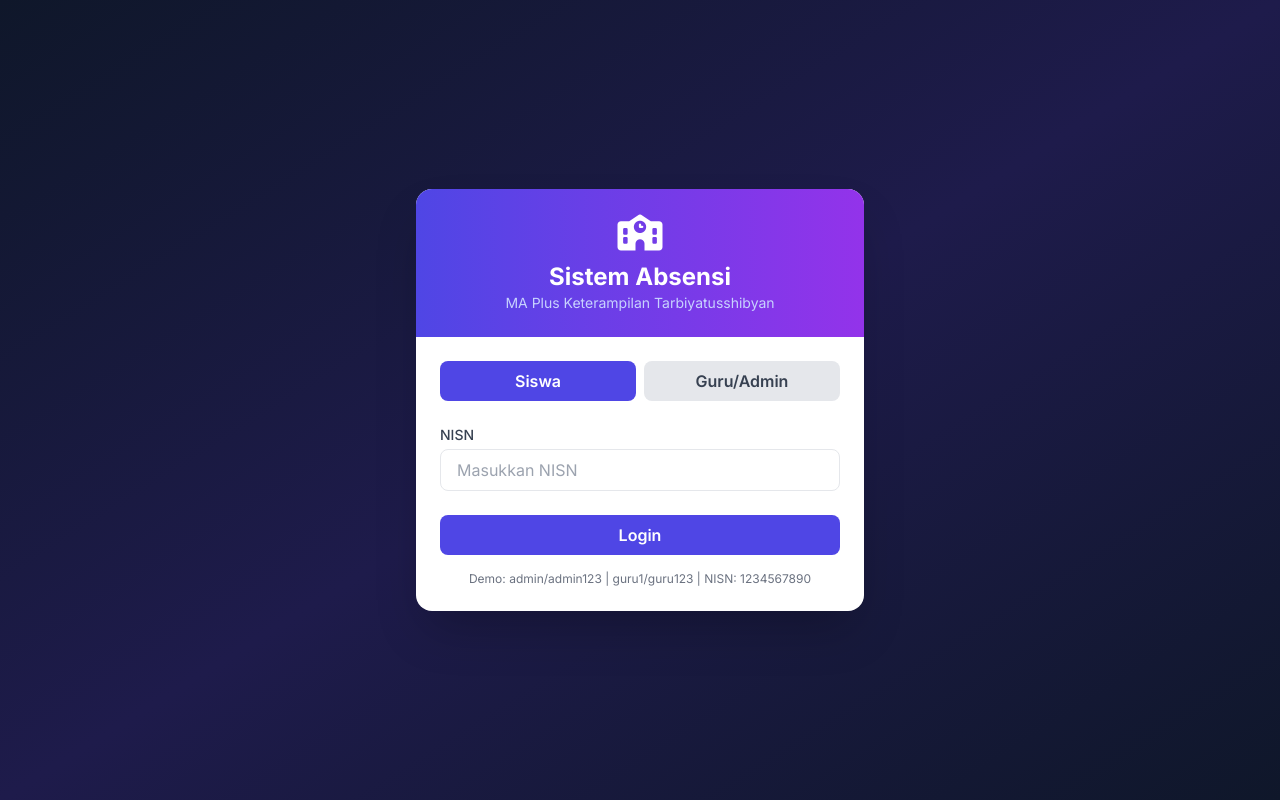
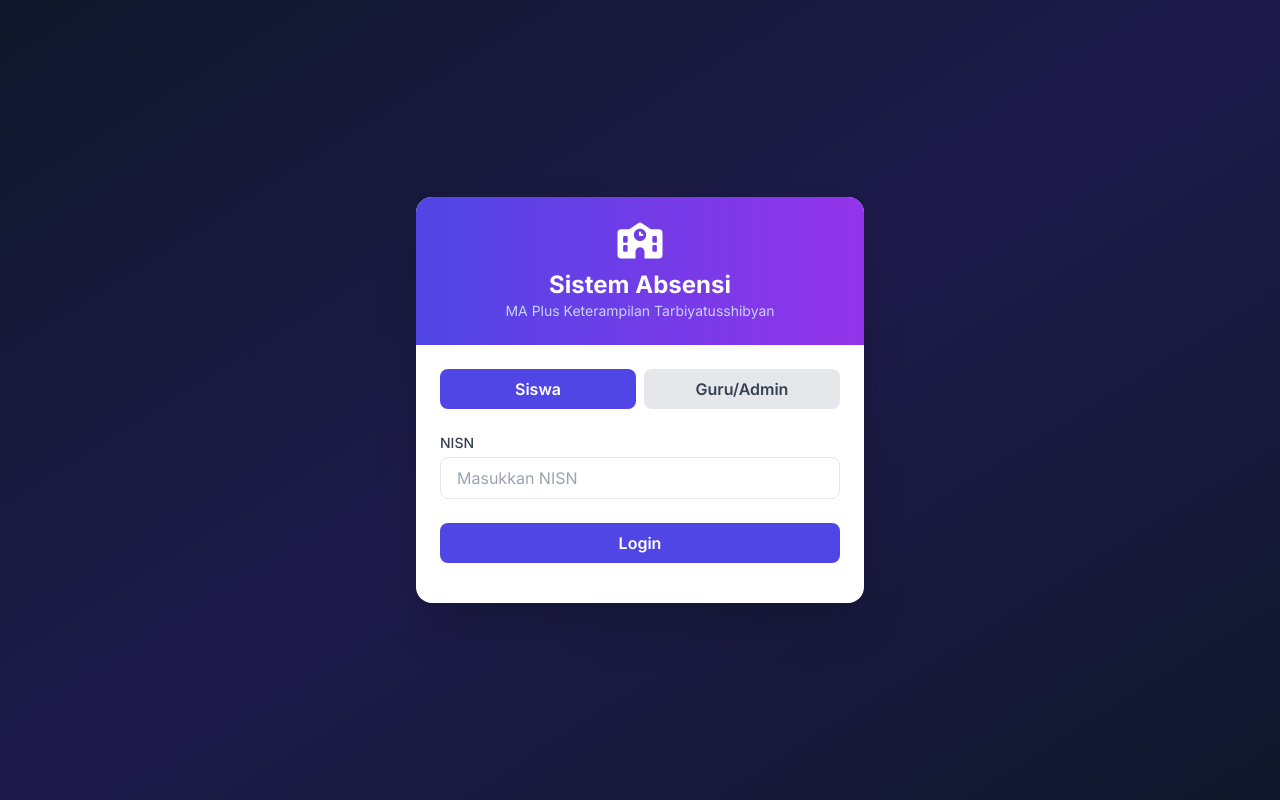
Before and after one commit to creww38/app-absen, a website: page public/index.html in a window 1280 px wide. Drawn offline with nearby package versions, Linux system fonts and the light colour scheme; some packages are replaced by stand-ins of ours; a script that the page names is missing.

Commit message:
Update index.html

```diff
--- a/public/index.html
+++ b/public/index.html
@@ -65,7 +65,7 @@
       </div>
       <button onclick="handleLogin()" class="w-full mt-6 bg-indigo-600 text-white py-2 rounded-lg font-semibold hover:bg-indigo-700 transition">Login</button>
       <div class="mt-4 text-center text-xs text-gray-500">
-        Demo: admin/admin123 | guru1/guru123 | NISN: 1234567890
+
       </div>
     </div>
   </div>
```
